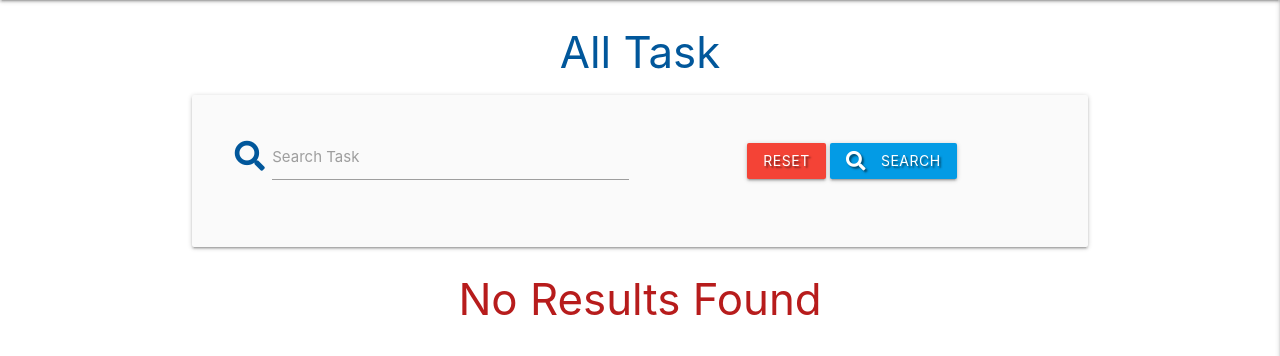
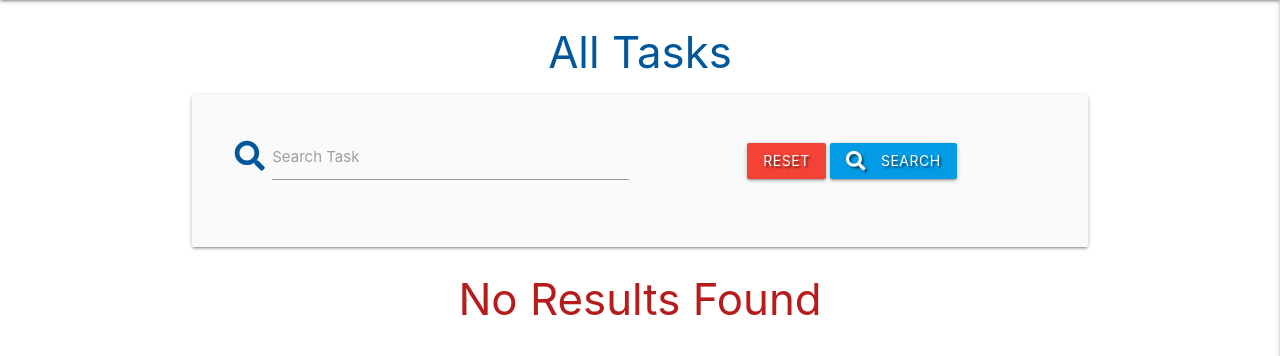
Before and after one commit to Peristratus/hopewell-flask-app, a Flask app: template templates/tasks.html in a window 1280 px wide. Shown: the part 64-420 px from the top of the page. Run offline with Flask 2, Linux system fonts and the light colour scheme; the template is opened without the code that fills it, so the values that code supplies are empty; some libraries are stand-ins or nearby versions.

Commit message:
added new text to line 4 changed task to tasks

```diff
--- a/templates/tasks.html
+++ b/templates/tasks.html
@@ -1,7 +1,7 @@
 {% extends "base.html" %}
 {% block content %}
 
-<h3 class="light-blue-text text-darken-4 center-align">All Task</h3>
+<h3 class="light-blue-text text-darken-4 center-align">All Tasks</h3>
 
     <div class="row card-panel grey lighten-5">
         <form  action= "{{url_for('search')}}" method="post" class="col s12">
```
